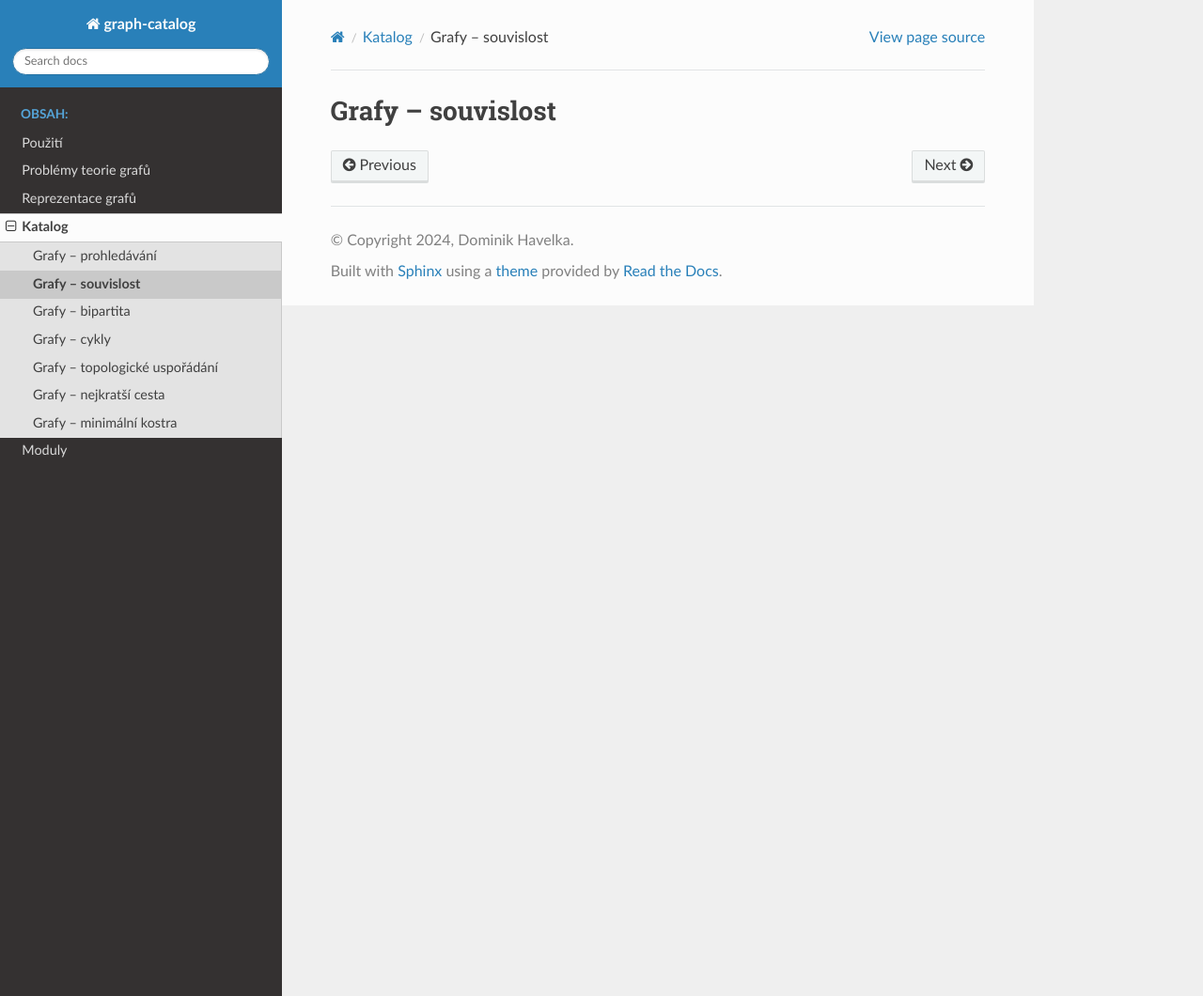
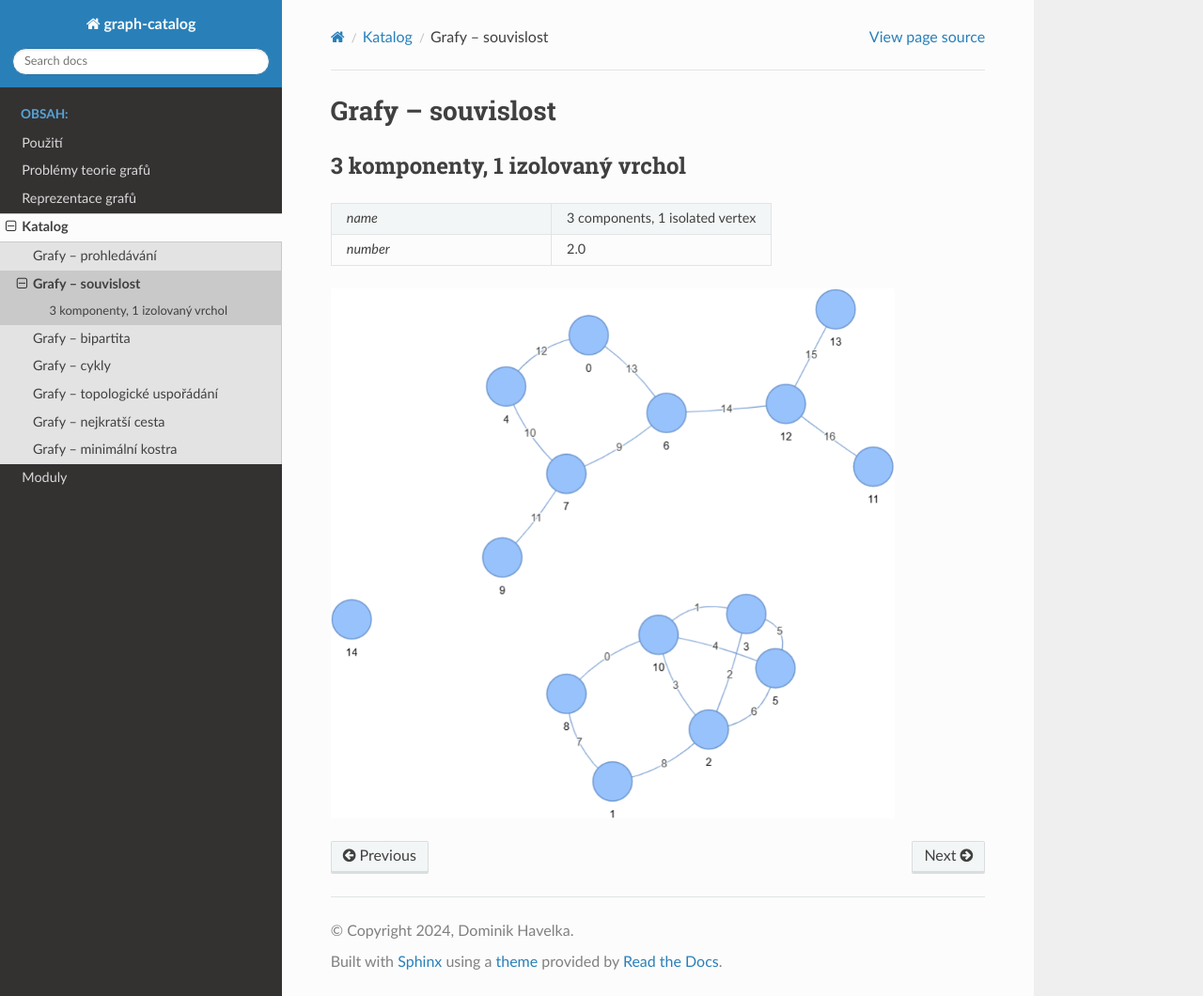
Before and after one commit to kyklop19/graph-catalog, a Sphinx documentation site: the page built from docs/source/katalog/souvislost.rst, in a window 1280 px wide and 1060 px high. Shown: the whole window at 94% size. Built offline with Sphinx 7.4.7 and the Read the Docs theme 3.1.0, drawn with Linux system fonts in a browser that asks for light colours.

Commit message:
feat: Add graphs to catalog

```diff
--- a/docs/source/conf.py
+++ b/docs/source/conf.py
@@ -15,7 +15,7 @@ sys.path.insert(0, str(Path(__file__).resolve().parents[2] / "graph_catalog"))
 project = "graph-catalog"
 copyright = "2024, Dominik Havelka"
 author = "Dominik Havelka"
-release = "0.9.8"
+release = "0.10.0"
 
 # -- General configuration ---------------------------------------------------
 # https://www.sphinx-doc.org/en/master/usage/configuration.html#general-configuration
--- a/docs/source/katalog/souvislost.rst
+++ b/docs/source/katalog/souvislost.rst
@@ -1,2 +1,18 @@
 Grafy -- souvislost
 ===================
+
+
+3 komponenty, 1 izolovaný vrchol
+--------------------------------
+
+.. list-table::
+   :widths: 1 1
+   :header-rows: 0
+
+   * - `name`
+     - 3 components, 1 isolated vertex
+   * - `number`
+     - 2.0
+
+.. image:: imgs/3_components_1_isolated_vertex.png
+    :width: 600
```
Also changed, not shown: docs/source/katalog/bipartita.rst (+15 -0 lines), docs/source/katalog/topologicke_usporadani.rst (+15 -0 lines), docs/source/katalog/imgs/1_start_1_finish.png (added), docs/source/katalog/imgs/3_components_1_isolated_vertex.png (added), docs/source/katalog/imgs/bipartite_blob.png (added), 8 other files.
